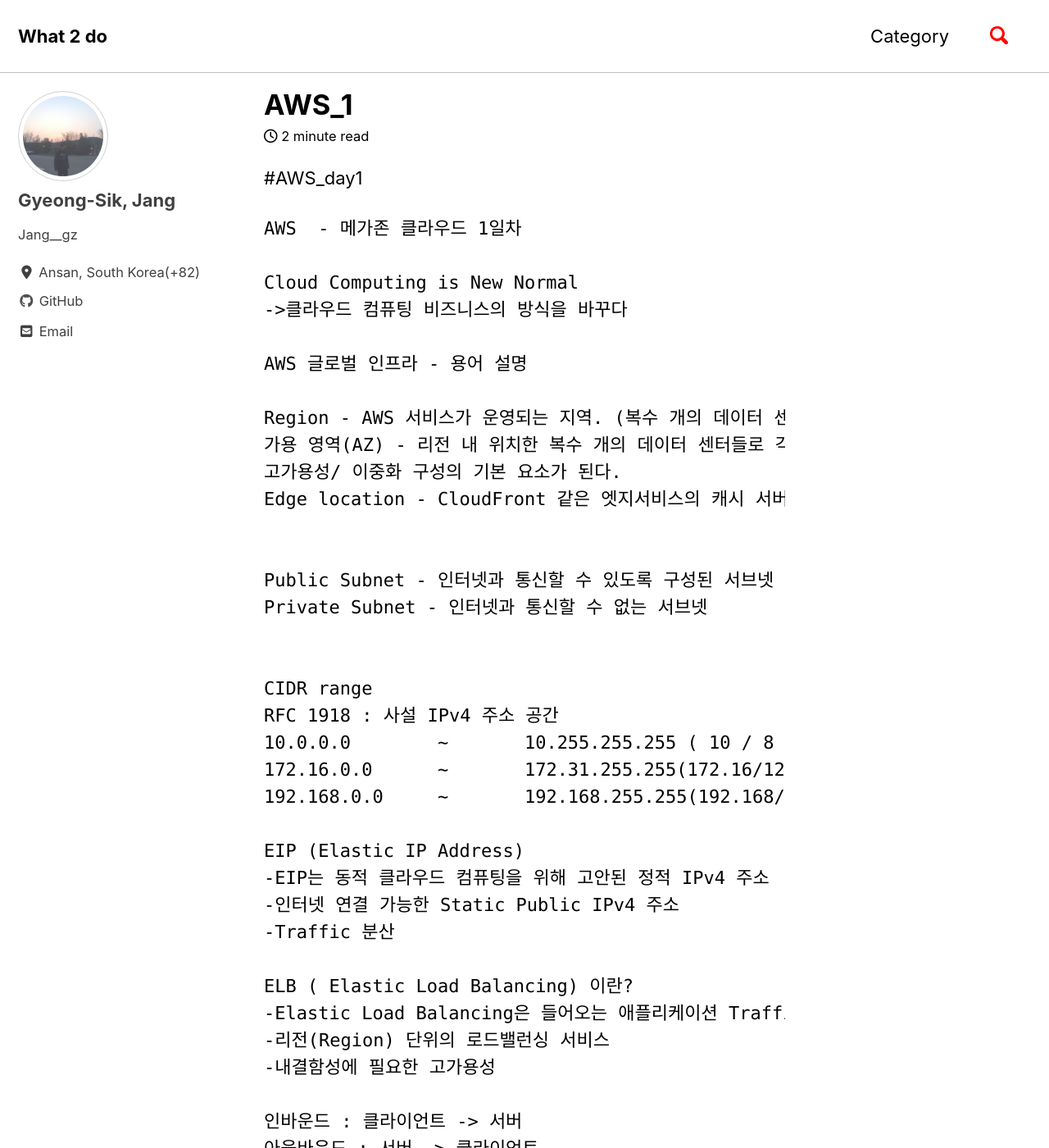
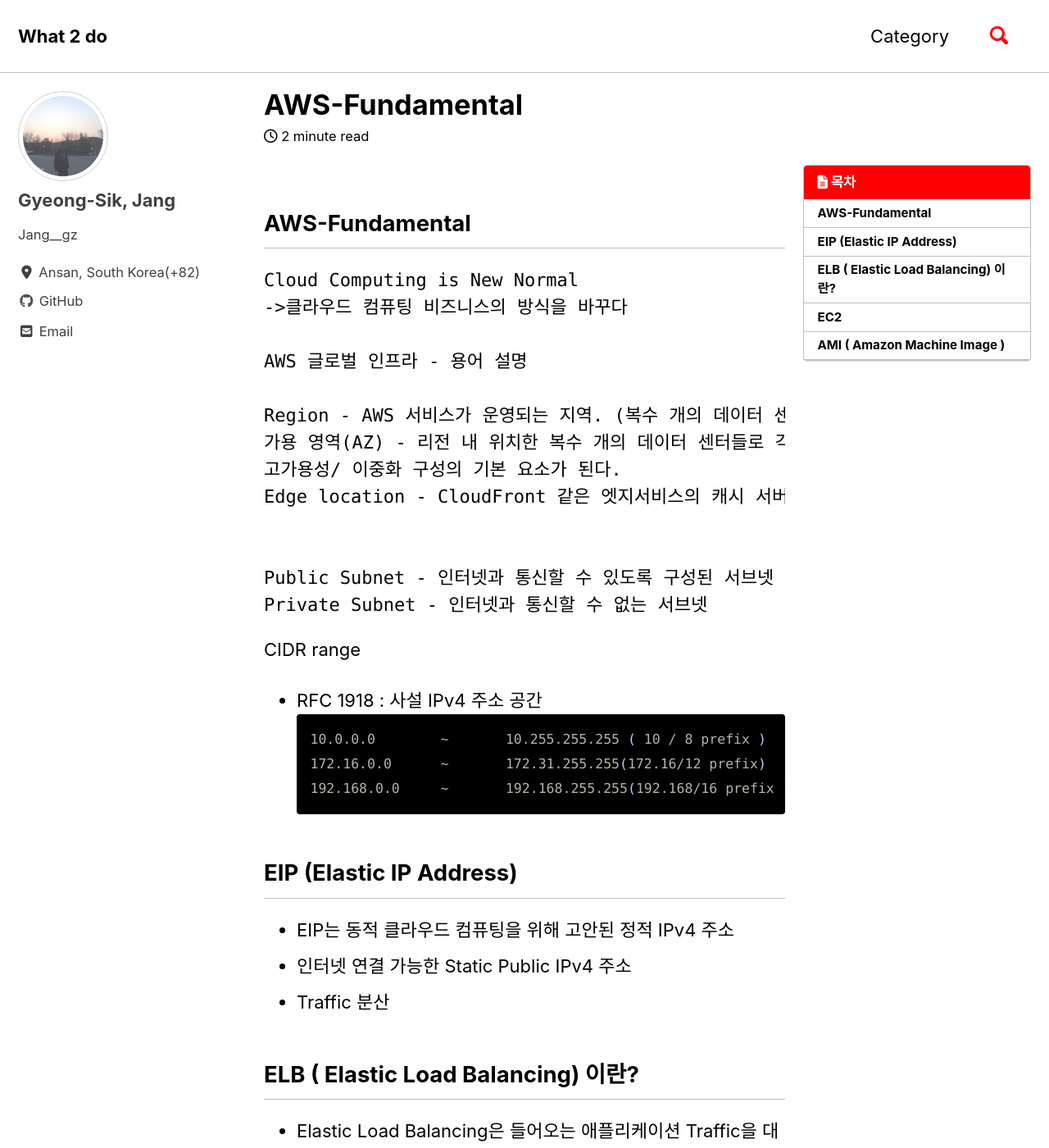
Before and after one commit to JangGyeongSik/JangGyeongSik.github.io, a Jekyll site: the page built from _posts/2019-09-03-AWS_post.md, in a window 1280 px wide and 1400 px high. Shown: the whole window at 82% size. Built offline with Jekyll 4.4.1, drawn with Linux system fonts in a browser that asks for light colours; cached includes are drawn as plain includes; nearby versions of some CDN libraries; some of the changed text lies outside the part shown.

Commit message:
Update 2019-09-03-AWS_post.md

````diff
--- a/_posts/2019-09-03-AWS_post.md
+++ b/_posts/2019-09-03-AWS_post.md
@@ -1,14 +1,15 @@
 ---
-title: "AWS_1"
+title: "AWS-Fundamental"
 date: 2019-09-03 17:30
-categories: Amazon
+categories: AWS
+toc: true
+toc_sticky: true
+toc_label : 목차
 ---
 
-#AWS_day1
+## AWS-Fundamental
 
 ```class
-AWS  - 메가존 클라우드 1일차
-
 Cloud Computing is New Normal
 ->클라우드 컴퓨팅 비즈니스의 방식을 바꾸다
 
@@ -22,51 +23,52 @@ Edge location - CloudFront 같은 엣지서비스의 캐시 서버(POP)가 운
 
 Public Subnet - 인터넷과 통신할 수 있도록 구성된 서브넷 ( Gateway가 연결된것)
 Private Subnet - 인터넷과 통신할 수 없는 서브넷
-
+```
 
 CIDR range
-RFC 1918 : 사설 IPv4 주소 공간
+- RFC 1918 : 사설 IPv4 주소 공간
+```bash
 10.0.0.0 	~ 	10.255.255.255 ( 10 / 8 prefix )
 172.16.0.0  	~	172.31.255.255(172.16/12 prefix)
 192.168.0.0	~	192.168.255.255(192.168/16 prefix )
+```
 
-EIP (Elastic IP Address)
--EIP는 동적 클라우드 컴퓨팅을 위해 고안된 정적 IPv4 주소
--인터넷 연결 가능한 Static Public IPv4 주소
--Traffic 분산
+## EIP (Elastic IP Address)
+- EIP는 동적 클라우드 컴퓨팅을 위해 고안된 정적 IPv4 주소
+- 인터넷 연결 가능한 Static Public IPv4 주소
+- Traffic 분산
 
-ELB ( Elastic Load Balancing) 이란?
--Elastic Load Balancing은 들어오는 애플리케이션 Traffic을 대상(EC2, Lambda 등 ) 에게 분산해주는 서비스
--리전(Region) 단위의 로드밸런싱 서비스
--내결함성에 필요한 고가용성
+## ELB ( Elastic Load Balancing) 이란?
+- Elastic Load Balancing은 들어오는 애플리케이션 Traffic을 대상(EC2, Lambda 등 ) 에게 분산해주는 서비스
+- 리전(Region) 단위의 로드밸런싱 서비스
+- 내결함성에 필요한 고가용성
+- 인바운드 : 클라이언트 -> 서버
+- 아웃바운드 : 서버 -> 클라이언트
 
-인바운드 : 클라이언트 -> 서버
-아웃바운드 : 서버 -> 클라이언트
-
-EC2
--크기 조정 가능한 컴퓨팅 파워
- -컴퓨팅 리소스 완전 제어
--새로운 서버 인스턴스 확보 및 부팅 시간을 단축
+## EC2
+- 크기 조정 가능한 컴퓨팅 파워
+- 컴퓨팅 리소스 완전 제어
+- 새로운 서버 인스턴스 확보 및 부팅 시간을 단축
 
 
 
 
 
-AMI ( Amazon Machine Image )
-AMI란, 인스턴스 시작에 필요한 OS 및 Application이 구성된 이미지
--이미지는 S3에 저장
+## AMI ( Amazon Machine Image )
+- AMI란, 인스턴스 시작에 필요한 OS 및 Application이 구성된 이미지
+- 이미지는 S3에 저장
+```class
 AWS 이외의 파트너, 커뮤니티 및 사용자도 직접 AMI 생성 가능
--생성된 AMI는 다른계정과 공유가능
--다양한 EC2 인스턴스 유형에 대해서도 적용 가능
--다른 Region으로 AMI 복사 지원
+- 생성된 AMI는 다른계정과 공유가능
+- 다양한 EC2 인스턴스 유형에 대해서도 적용 가능
+- 다른 Region으로 AMI 복사 지원
+```
 
-
-
+```class
 EC2 : Bootstrapping
 -인스턴스 생성시, 운영체제 환경 및 소프트웨어를 자동으로 구성
 -사용자 데이터와 메타 데이터 기능 활용
 -모든 EC2 인스턴스는 로컬 인스턴스의 사용자 데이터 및 메타 데이터 서비스에 접근할 수 있는 권한 소유
-
 
 Amazon S3 : 무제한 객체 스토리지
 -객체 기반의 무제한 파일 저장 스토리지
@@ -81,16 +83,15 @@ Amazon CloudFront : 콘텐츠 전송 네트워크 (CDN)
 -글로벌 고속 BackBorn Network 확보
 -DDoS 방어 무료 제공 ( AWS Shield Standard )
 
-
 RDS ( Relational Database Service )
 -”관리형 관계형 DB 서비스”
 -복잡한 DB관리 업무를 대신 수행 ( 자동 백업 설정 , 특정 시점으로 손쉽게 복구 , 자동화 된 패치관리 , Multi-AZ를 통한 데이터 자동 동기화 )
 
 Amazon Aurora : DB 엔진 ( Amazon 제작 )
 -MySQL 호환
+```
 
-
-
+```bash
 네트워크 통신 설정
 1.VPC create (10.0.0.0/16)
 2. subnet create ( 10.0.1.0/24 , 10.0.2.0/24)
````
